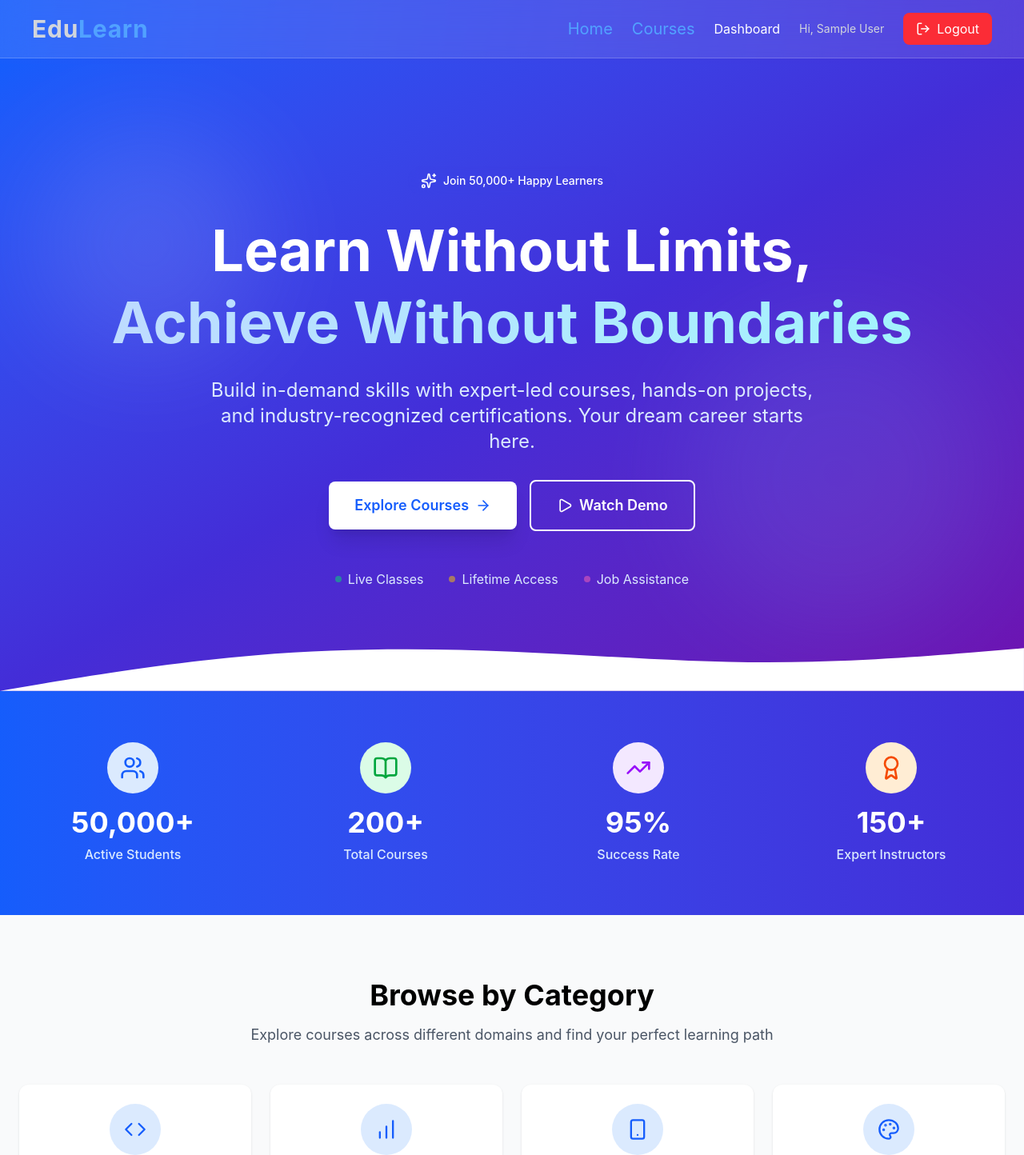
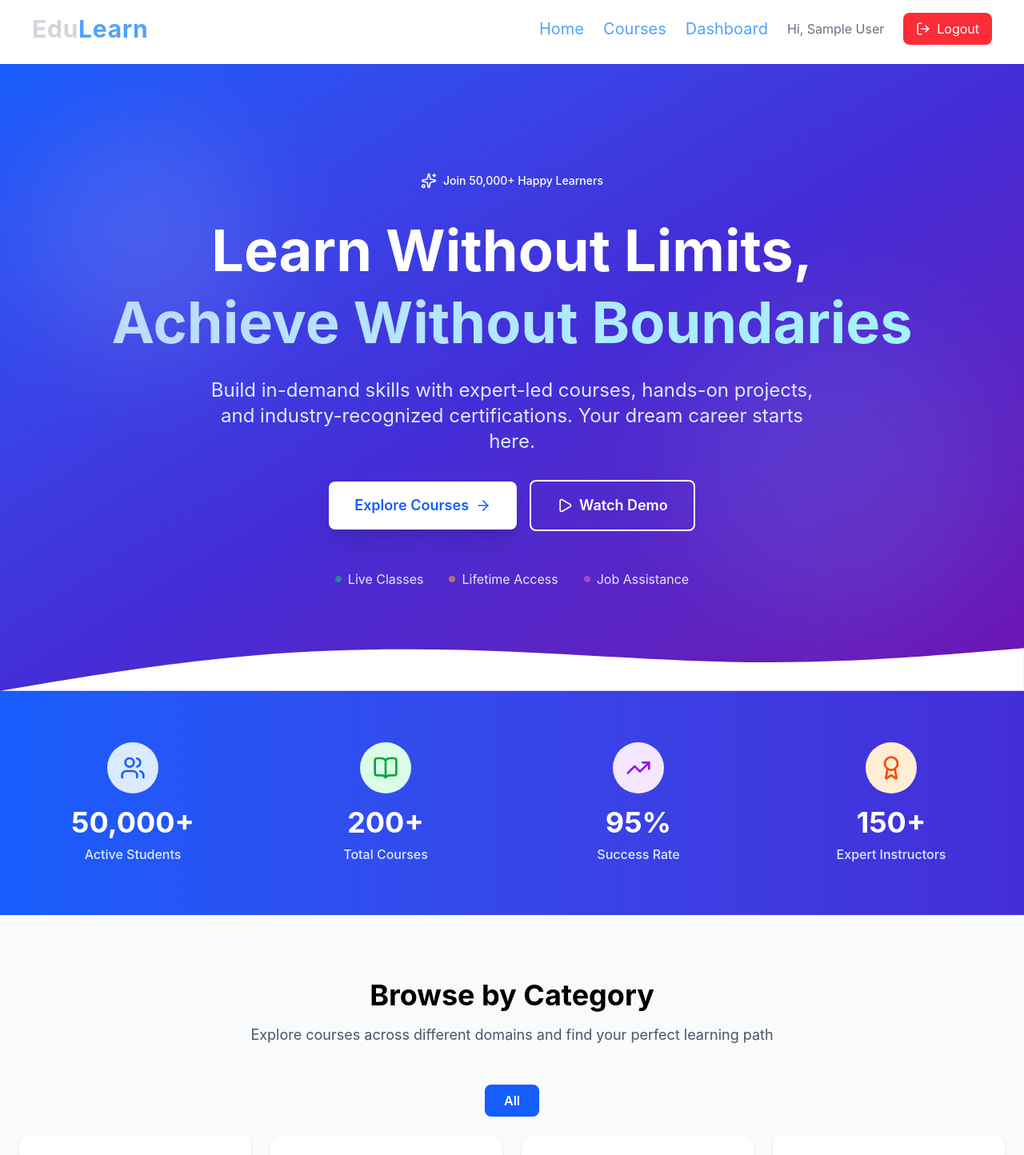
Before and after one commit to anupkr11/EduTech, a React app: page / in a window 1280 px wide. Shown: the top 1444 px of the page at 80% size. Built offline with nearby package versions, Linux system fonts and the light colour scheme; sample sign-in values are in the browser's storage; the HTML template or start-up script is replaced by a standard one.

Commit message:
updated course routing

```diff
--- a/src/components/CategoriesSection.jsx
+++ b/src/components/CategoriesSection.jsx
@@ -1,21 +1,37 @@
-import { categories } from '../data/mockData';
-import * as Icons from 'lucide-react';
+import { categories } from "../data/mockData";
+import * as Icons from "lucide-react";
 
-export default function CategoriesSection() {
+export default function CategoriesSection({
+  setSelectedCategory,
+  onCategoryClick,
+  selectedCategory,
+}) {
   return (
     <section className="py-20 px-6 bg-gray-50">
       <div className="max-w-7xl mx-auto">
+
         <div className="text-center mb-12">
-          <h2
-            className="text-4xl font-bold mb-4"
-            data-testid="categories-section-title"
-          >
+          <h2 className="text-4xl font-bold mb-4">
             Browse by Category
           </h2>
           <p className="text-gray-600 text-lg">
             Explore courses across different domains and find your perfect
             learning path
           </p>
+        </div>
+
+        {/* 🔥 Show All */}
+        <div className="text-center mb-6">
+          <button
+            onClick={() => onCategoryClick("All")}
+            className={`px-6 py-2 rounded-lg font-semibold ${
+              selectedCategory === "All"
+                ? "bg-blue-600 text-white"
+                : "bg-white border"
+            }`}
+          >
+            All
+          </button>
         </div>
 
         <div className="grid grid-cols-2 md:grid-cols-4 gap-6">
@@ -25,18 +41,41 @@ export default function CategoriesSection() {
             return (
               <div
                 key={index}
-                className="bg-white p-6 rounded-xl shadow hover:shadow-xl transition-all duration-300 cursor-pointer hover:-translate-y-1 text-center"
-                data-testid={`category-card-${index}`}
+                onClick={() => onCategoryClick(category.name)} // 🔥 CLICK
+                className={`p-6 rounded-xl shadow cursor-pointer transition-all duration-300 text-center hover:-translate-y-1 ${
+                  selectedCategory === category.name
+                    ? "bg-blue-600 text-white"
+                    : "bg-white hover:shadow-xl"
+                }`}
               >
-                <div className="inline-flex items-center justify-center w-16 h-16 bg-blue-100 rounded-full mb-4">
-                  <Icon className="text-blue-600" size={28} />
+                <div
+                  className={`inline-flex items-center justify-center w-16 h-16 rounded-full mb-4 ${
+                    selectedCategory === category.name
+                      ? "bg-white/20"
+                      : "bg-blue-100"
+                  }`}
+                >
+                  <Icon
+                    className={
+                      selectedCategory === category.name
+                        ? "text-white"
+                        : "text-blue-600"
+                    }
+                    size={28}
+                  />
                 </div>
 
                 <h3 className="font-bold text-lg mb-2">
                   {category.name}
                 </h3>
 
-                <p className="text-gray-600 text-sm">
+                <p
+                  className={`text-sm ${
+                    selectedCategory === category.name
+                      ? "text-white/80"
+                      : "text-gray-600"
+                  }`}
+                >
                   {category.courses} Courses
                 </p>
               </div>
--- a/src/components/CoursesSection.jsx
+++ b/src/components/CoursesSection.jsx
@@ -3,19 +3,20 @@ import { courses } from "../data/mockData";
 import { useNavigate } from "react-router-dom";
 import { useState } from "react";
 
-export default function CoursesSection() {
+export default function CoursesSection( {selectedCategory = "All" }) {
   const navigate = useNavigate();
 
   const [search, setSearch] = useState("");
   const [category, setCategory] = useState("All");
 
   // Filter logic
-  const filteredCourses = courses.filter((course) => {
-    return (
-      course.title.toLowerCase().includes(search.toLowerCase()) &&
-      (category === "All" || course.category === category)
-    );
-  });
+ const filteredCourses = courses.filter((course) => {
+  return (
+    course.title.toLowerCase().includes(search.toLowerCase()) &&
+    (category === "All" || course.category === category) &&
+    (selectedCategory === "All" || course.category === selectedCategory)
+  );
+});
 
   return (
     <section className="py-20 px-4 sm:px-6 bg-gray-50 min-h-screen">
--- a/src/components/Navbar.jsx
+++ b/src/components/Navbar.jsx
@@ -48,12 +48,12 @@ export default function Navbar() {
               <>
                 <Link
                   to="/dashboard"
-                  className="text-white hover:text-blue-400 transition"
+                  className="text-blue-400 hover:text-blue-500 transition text-xl"
                 >
                   Dashboard
                 </Link>
 
-                <span className="text-gray-300 text-sm">
+                <span className="text-gray-500 text-md">
                   Hi, {user?.name}
                 </span>
 
--- a/src/data/mockData.js
+++ b/src/data/mockData.js
@@ -134,6 +134,24 @@ export const testimonials = [
     text:
       "Best investment in my career. Got placed at Amazon within 3 months!",
   },
+  {
+    id: 3,
+    name: "Rahul Verma",
+    role: "Software Engineer at Google",
+    image: "https://randomuser.me/api/portraits/men/32.jpg",
+    rating: 5,
+    text:
+      "EduLearn transformed my career! The DSA course helped me crack my dream job at Google.",
+  },
+  {
+    id: 4,
+    name: "Anita Desai",
+    role: "Full Stack Developer at Amazon",
+    image: "https://randomuser.me/api/portraits/women/44.jpg",
+    rating: 5,
+    text:
+      "Best investment in my career. Got placed at Amazon within 3 months!",
+  },
 ];
 
 export const outcomes = [
--- a/src/pages/Home.jsx
+++ b/src/pages/Home.jsx
@@ -1,3 +1,4 @@
+import { useState, useRef } from "react";
 import Navbar from "../components/Navbar";
 import Hero from "../components/Hero";
 import StatsSection from "../components/StatsSection";
@@ -11,16 +12,38 @@ import NewsletterSection from "../components/NewsletterSection";
 import Footer from "../components/Footer";
 
 export default function Home() {
+  const [selectedCategory, setSelectedCategory] = useState("All");
+
+  const coursesRef = useRef(null); // 🔥 reference
+
+  const handleCategoryClick = (category) => {
+    setSelectedCategory(category);
+
+    // 🔥 scroll to courses
+    setTimeout(() => {
+      coursesRef.current?.scrollIntoView({ behavior: "smooth" });
+    }, 100);
+  };
+
   return (
-    <div className="min-h-screen bg-gradient-to-br from-blue-600 via-indigo-700 to-purple-800">
+    <div className="min-h-screen">
       <Navbar />
 
-      {/* FIX: Add padding top */}
       <div className="pt-20">
         <Hero />
         <StatsSection />
-        <CategoriesSection />
-        <CoursesSection />
+
+        {/* 🔥 Pass handler */}
+        <CategoriesSection
+          onCategoryClick={handleCategoryClick}
+          selectedCategory={selectedCategory}
+        />
+
+        {/* 🔥 Attach ref */}
+        <div ref={coursesRef}>
+          <CoursesSection selectedCategory={selectedCategory} />
+        </div>
+
         <OutcomesSection />
         <TestimonialsSection />
         <InstructorsSection />
```
